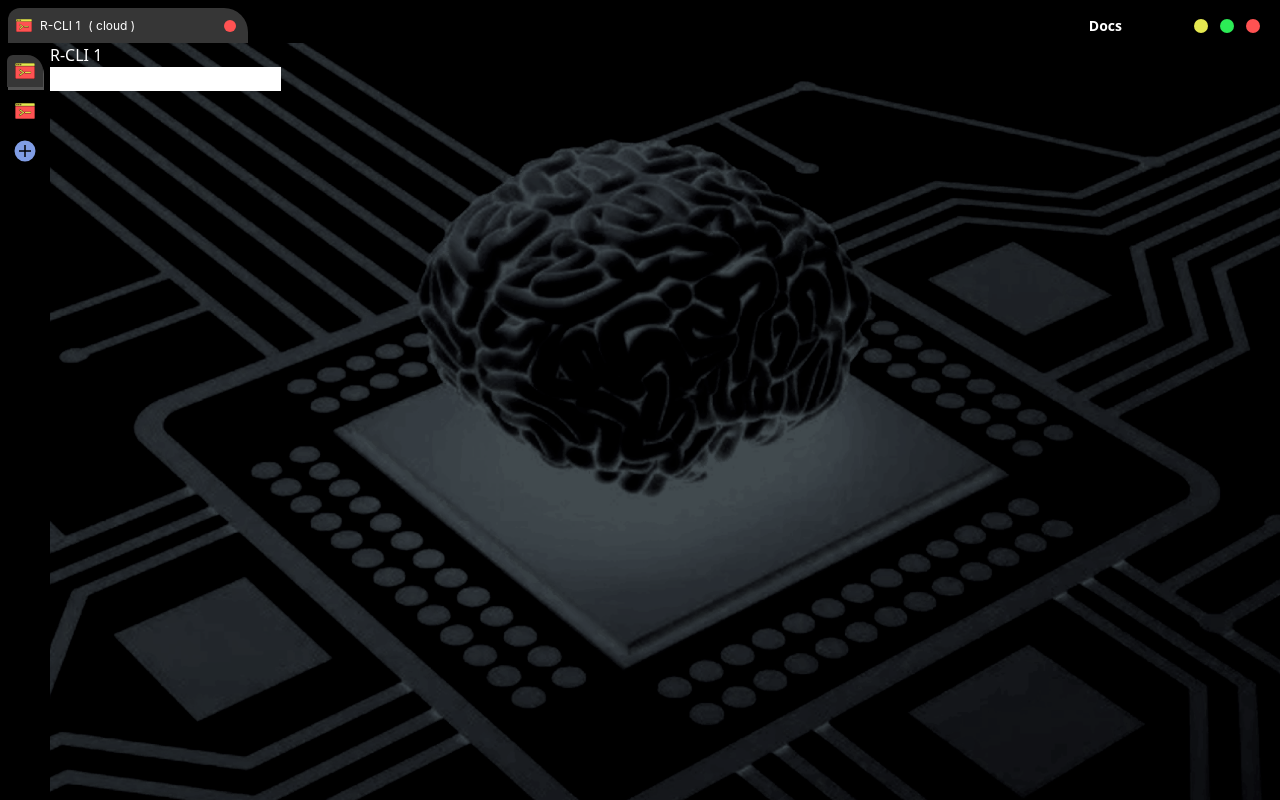
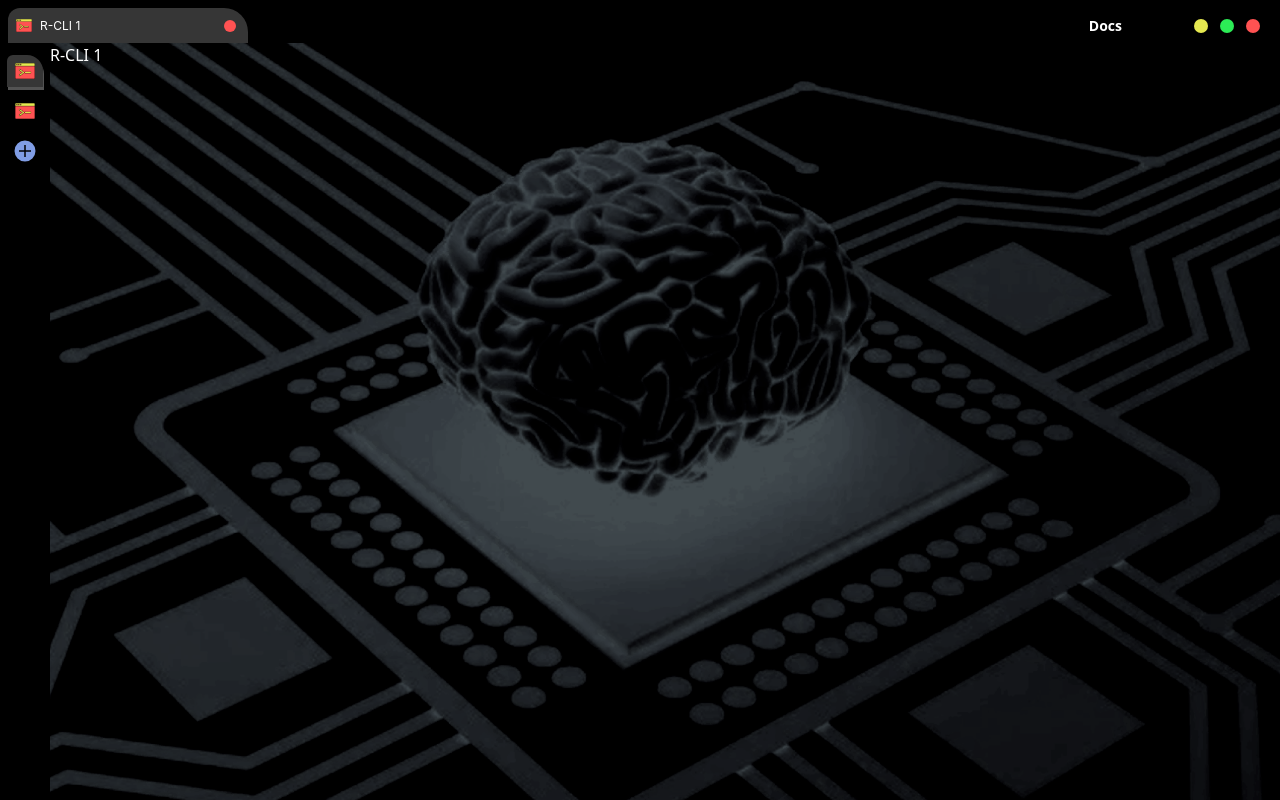
Before and after one commit to roman-ojha/r-cli, a Vue app: page / in a window 1280 px wide. Built offline with nearby package versions, Linux system fonts and the light colour scheme.

Commit message:
feat: shortcut to add new tab

```diff
--- a/src/App.vue
+++ b/src/App.vue
@@ -10,6 +10,10 @@
 import SideBar from "./components/SideBar/Index.vue";
 import UpperFrame from "./components/UpperFrame/Index.vue";
 import CLIPlayground from "./components/CLIPlayground/Index.vue";
+import { useStore } from "./store";
+import { TabsMutationType } from "./store/modules/tabs/types";
+
+const store = useStore();
 
 export default {
   name: "App",
@@ -18,6 +22,22 @@ export default {
     SideBar,
     CLIPlayground,
   },
+  created() {
+    console.log("mounted");
+    window.addEventListener("keypress", (event) => {
+      console.log("added");
+      if (event.keyCode === 14) {
+        // ctrl + n
+        store.commit(TabsMutationType.OPEN_NEW_TAB);
+      }
+    });
+  },
+  unmounted() {
+    console.log("unmounted");
+    window.removeEventListener("keypress", (event) => {
+      console.log("removed");
+    });
+  },
 };
 </script>
 
--- a/src/components/CLIPlayground/Tab/Index.vue
+++ b/src/components/CLIPlayground/Tab/Index.vue
@@ -4,12 +4,14 @@
     class="w-cli-playground h-cli-playground absolute top-upperFrame left-sideBar"
   >
     <h1 class="text-white">R-CLI {{ tabNo }}</h1>
-    <input type="text" />
+    <!-- <input type="text" /> -->
+    <!-- <audio controls :src="testAudio"></audio> -->
   </div>
 </template>
 
 <script lang="ts">
 import { defineComponent } from "vue";
+
 export default defineComponent({
   name: "TabVue",
   props: {
--- a/src/components/SideBar/Index.vue
+++ b/src/components/SideBar/Index.vue
@@ -14,9 +14,7 @@
       icon="carbon:add-filled"
       :color="plusIconColor"
       class="w-6 h-6 mt-2 cursor-pointer"
-      @click="
-        createNewTab({ name: `R-CLI ${numberOfTabs + 1}`, location: 'cloud' })
-      "
+      @click="createNewTab()"
     />
   </div>
 </template>
@@ -52,8 +50,8 @@ export default defineComponent({
     changeTab(tabNo: number) {
       store.commit(TabsMutationType.CHANGE_TAB, tabNo);
     },
-    createNewTab(newTabData: TabType) {
-      store.commit(TabsMutationType.OPEN_NEW_TAB, newTabData);
+    createNewTab() {
+      store.commit(TabsMutationType.OPEN_NEW_TAB);
     },
   },
   components: {
--- a/src/components/UpperFrame/CurrentTerminalTab.vue
+++ b/src/components/UpperFrame/CurrentTerminalTab.vue
@@ -6,7 +6,6 @@
     <div class="flex justify-start items-center font-inter text-xs">
       <img :src="appIcon" class="w-4 m-2" />
       <h1 class="text-white font-inter">{{ tabTitle }}</h1>
-      <h1 class="text-white ml-2 font-inter">( {{ tabLocation }} )</h1>
     </div>
     <div
       class="w-3 h-3 bg-close-button mr-3 rounded-full cursor-pointer hover:bg-close-button-hover duration-100"
@@ -32,9 +31,6 @@ export default defineComponent({
     tabTitle() {
       return store.getters["getCurrentTabTitle"];
     },
-    tabLocation() {
-      return store.getters["getCurrentTabLocation"];
-    },
   },
 });
 </script>
--- a/src/store/modules/tabs/mutations.ts
+++ b/src/store/modules/tabs/mutations.ts
@@ -5,13 +5,12 @@ const tabsMutation: MutationTree<TabsState> & Mutations = {
   [TabsMutationType.CHANGE_TAB]: function (state: TabsState, tabNo: number) {
     return (state.activeTab = tabNo);
   },
-  [TabsMutationType.OPEN_NEW_TAB]: function (
-    state: TabsState,
-    newTabData: Tab
-  ) {
+  [TabsMutationType.OPEN_NEW_TAB]: function (state: TabsState) {
     if (state.numberOfTabs < 10) {
       state.numberOfTabs++;
-      state.tabs.push(newTabData);
+      state.tabs.push({
+        name: `R-CLI ${state.numberOfTabs}`,
+      });
     }
   },
 };
--- a/src/store/modules/tabs/state.ts
+++ b/src/store/modules/tabs/state.ts
@@ -6,11 +6,9 @@ const tabState: TabsState = {
   tabs: [
     {
       name: "R-CLI 1",
-      location: "cloud",
     },
     {
       name: "R-CLI 2",
-      location: "cloud",
     },
   ],
 };
--- a/src/store/modules/tabs/types.ts
+++ b/src/store/modules/tabs/types.ts
@@ -8,7 +8,7 @@ import {
 
 export interface Tab {
   name: string;
-  location: "cloud" | "local";
+  // location: "cloud" | "local";
 }
 
 export interface TabsState {
@@ -21,7 +21,6 @@ export interface Getters {
   activeTab(state: TabsState): number;
   numberOfTab(state: TabsState): number;
   getCurrentTabTitle(state: TabsState): Tab["name"];
-  getCurrentTabLocation(state: TabsState): Tab["location"];
 }
 
 export enum TabsActionType {}
@@ -50,7 +49,7 @@ export enum TabsMutationType {
 
 export type Mutations<S = TabsState> = {
   [TabsMutationType.CHANGE_TAB](state: S, tabNo: number): void;
-  [TabsMutationType.OPEN_NEW_TAB](state: S, newTabData: Tab): void;
+  [TabsMutationType.OPEN_NEW_TAB](state: S): void;
 };
 
 export type TabsStore<S = TabsState> = Omit<
```
Also changed, not shown: electron/electron.ts (+3 -5 lines).
